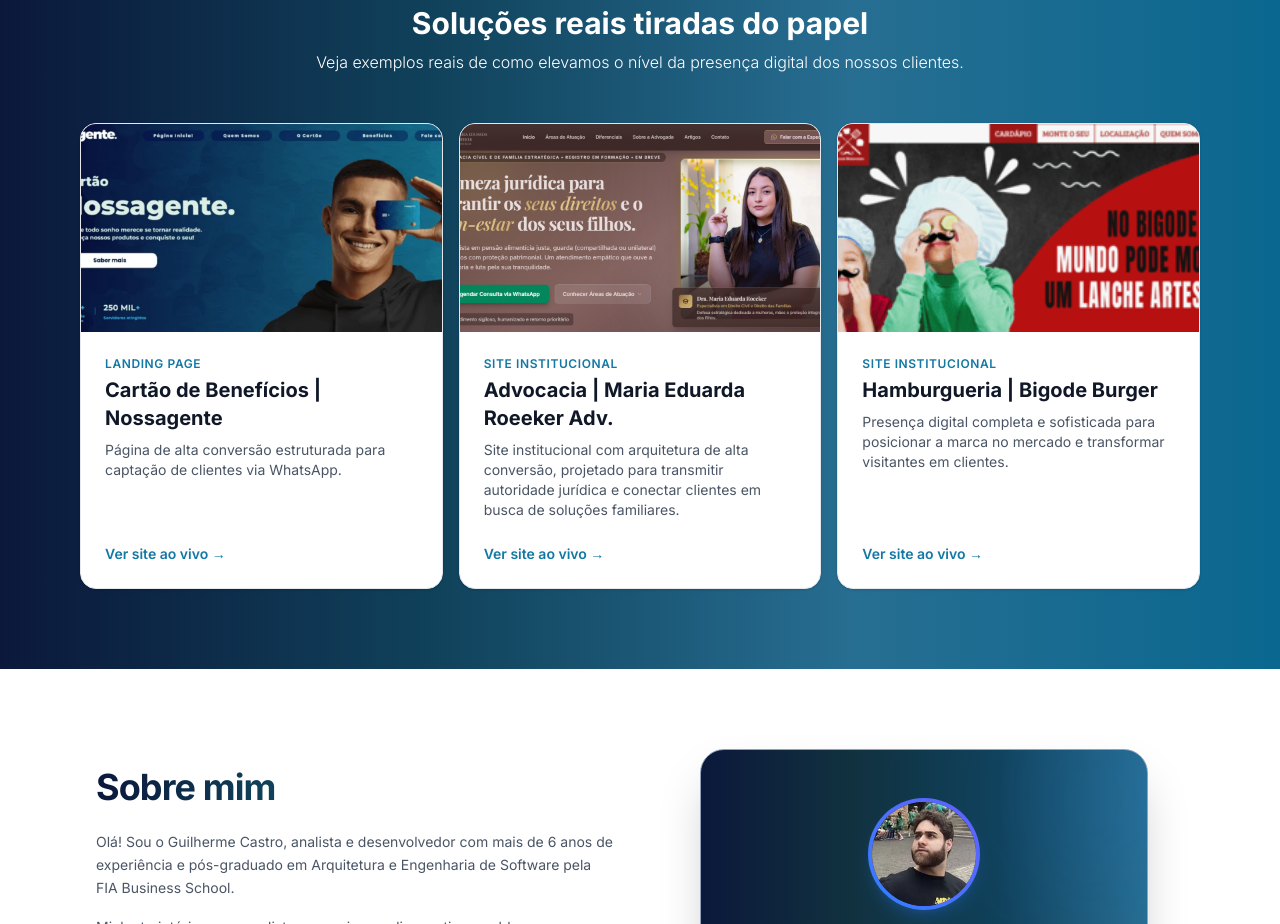
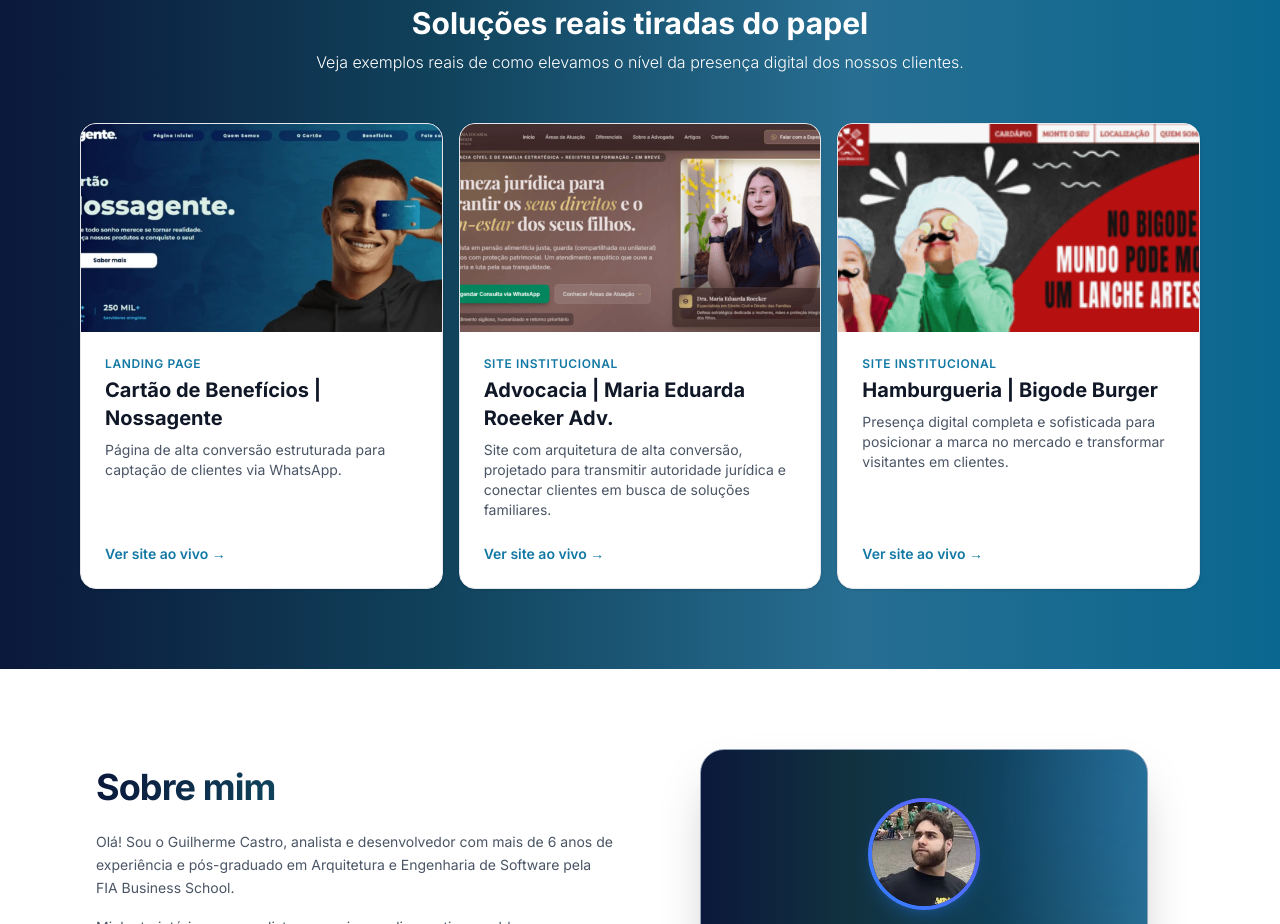
Before and after one commit to GuilhermePCastro/GuilhermeCastroPortfolio, a website: page index.html in a window 1280 px wide. Shown: the part 1960-2884 px from the top of the page. Drawn offline with Linux system fonts and the light colour scheme.

Commit message:
Projeto da maria Eduarda adv.

```diff
--- a/index.html
+++ b/index.html
@@ -293,12 +293,12 @@
                     <!-- Projeto 2 -->
                     <div class="bg-white rounded-2xl overflow-hidden border border-gray-200 shadow-sm animar-baixo flex flex-col" id="projeto2">
                         <div class="h-52 bg-gray-100 overflow-hidden">
-                            <img src="./assets/images/exMariaAdv.png" loading="lazy" alt="Mockup bigode burger" class="w-full h-full object-cover object-top">
+                            <img src="./assets/images/exMariaAdv.webp" loading="lazy" alt="Mockup Maria Eduarda Roeeker Adv." class="w-full h-full object-cover object-top">
                         </div>
                         <div class="p-6 flex flex-col flex-1">
                             <span class="text-xs font-semibold color-primary uppercase tracking-wider">Site Institucional</span>
                             <h3 class="text-xl font-bold text-gray-900 mt-1">Advocacia | Maria Eduarda Roeeker Adv.</h3>
-                            <p class="text-sm text-gray-600 mt-2">Site institucional com arquitetura de alta conversão, projetado para transmitir autoridade jurídica e conectar clientes em busca de soluções familiares.</p>
+                            <p class="text-sm text-gray-600 mt-2">Site com arquitetura de alta conversão, projetado para transmitir autoridade jurídica e conectar clientes em busca de soluções familiares.</p>
                             <div class="mt-auto pt-6 flex gap-4">
                                 <a href="https://guilhermepcastro.github.io/mariaEduardaAdv/" target="_blank" class="text-sm font-semibold color-primary link-portifolio">Ver site ao vivo →</a>
                             </div>
```
Also changed, not shown: assets/images/exMariaAdv.png (deleted), assets/images/exMariaAdv.webp (added).
